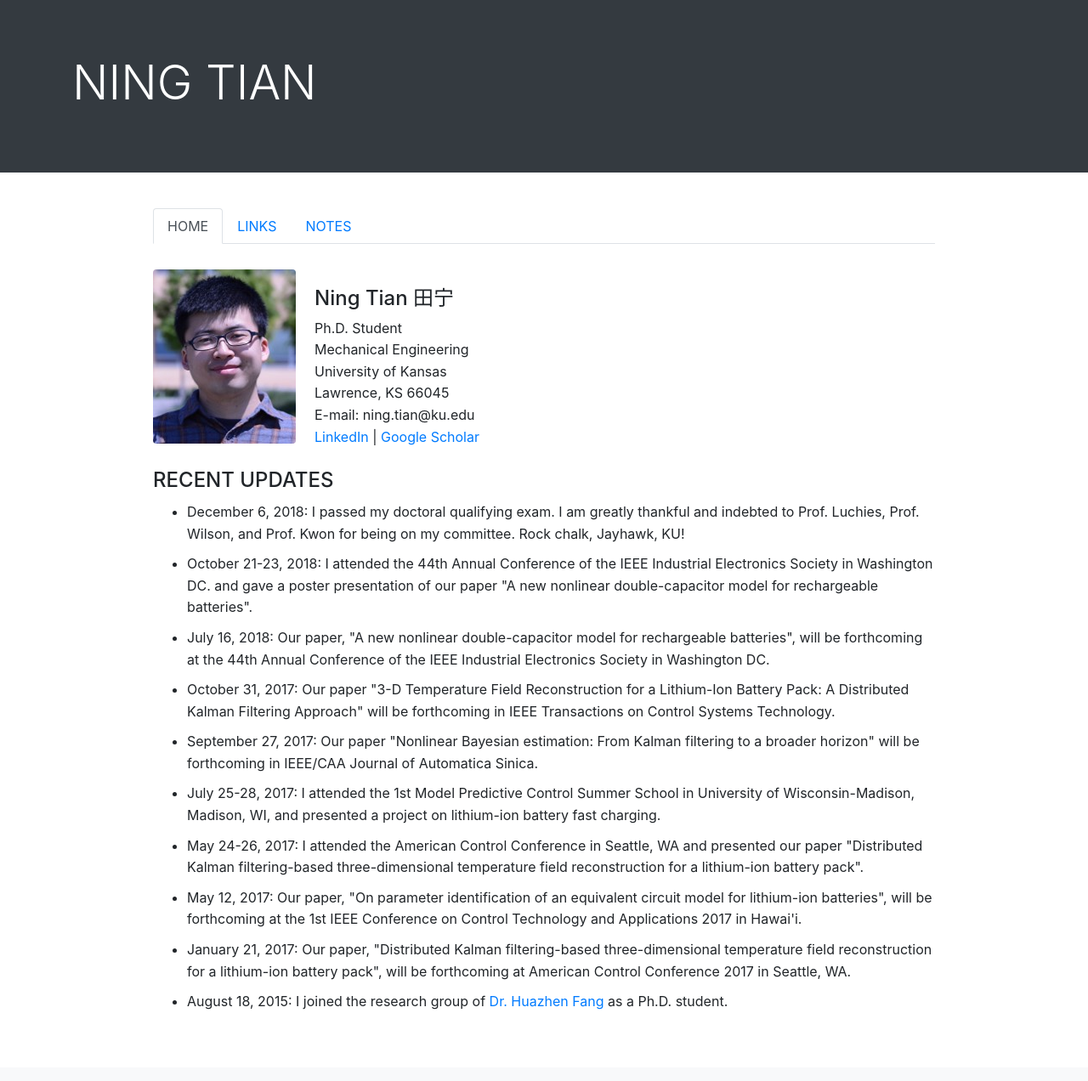
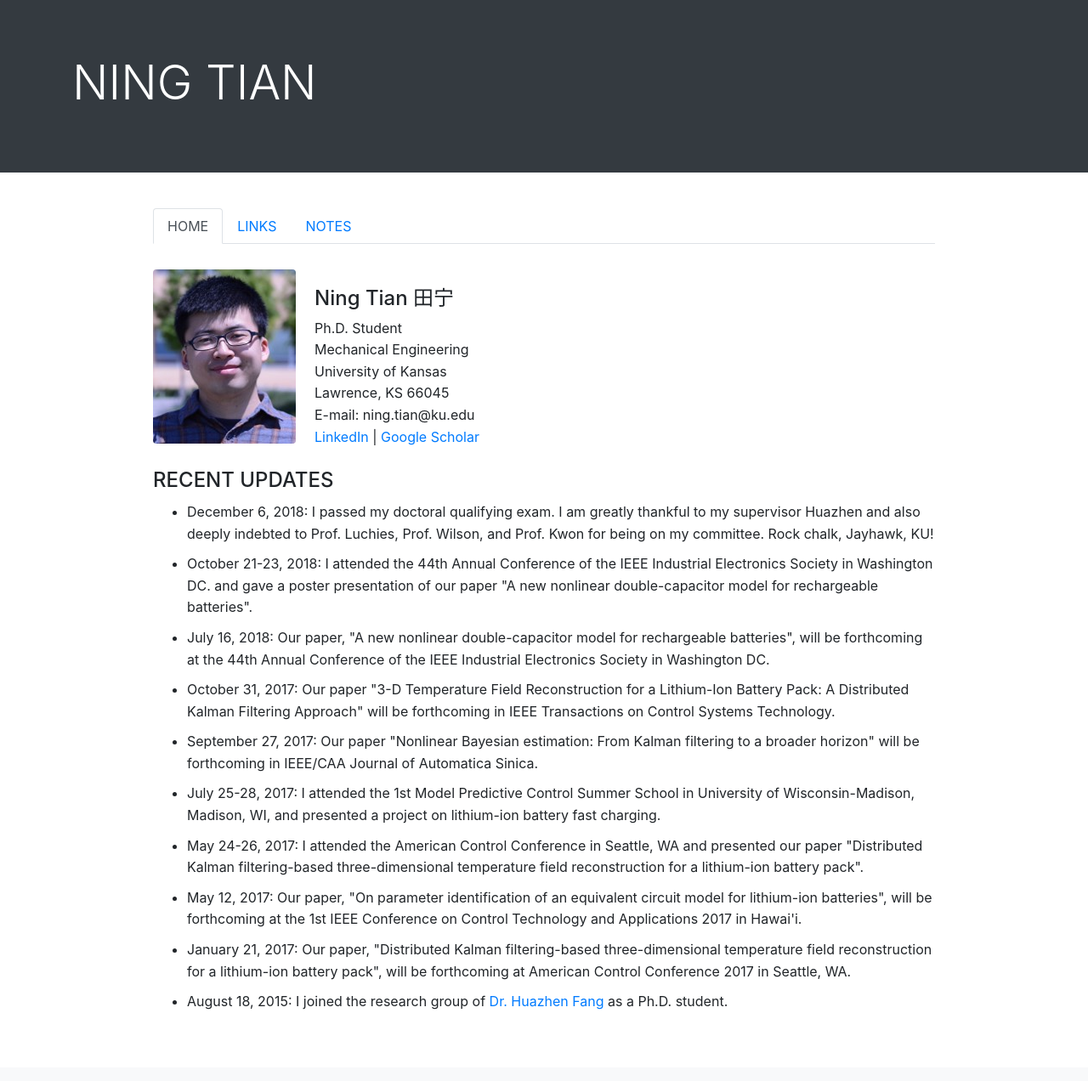
Before and after one commit to ningtian/ningtian.github.io, a Jekyll site: the page index.html, which Jekyll copies as it is, in a window 1280 px wide. Shown: the whole page at 85% size. Built offline with Jekyll 4.4.1, drawn with Linux system fonts in a browser that asks for light colours.

Commit message:
Update index.html

```diff
--- a/index.html
+++ b/index.html
@@ -80,8 +80,9 @@
         <div class="col-sm-10"> <!-- the second column (main part of the body)-->
         <h4>RECENT UPDATES</h4>
 	<ul>
-	<li>December 6, 2018: I passed my doctoral qualifying exam. I am greatly thankful and indebted to Prof. Luchies,
-	Prof. Wilson, and Prof. Kwon for being on my committee. Rock chalk, Jayhawk, KU! </li>
+	<li>December 6, 2018: I passed my doctoral qualifying exam. I am greatly thankful to my supervisor Huazhen
+	and also deeply indebted to Prof. Luchies, Prof. Wilson, and Prof. Kwon for being on my committee.
+	Rock chalk, Jayhawk, KU! </li>
 
 	<li>October 21-23, 2018: I attended the 44th Annual Conference of the IEEE Industrial Electronics Society in Washington DC. and
 	gave a poster presentation of our paper "A new nonlinear double-capacitor model for rechargeable batteries". </li>
```
